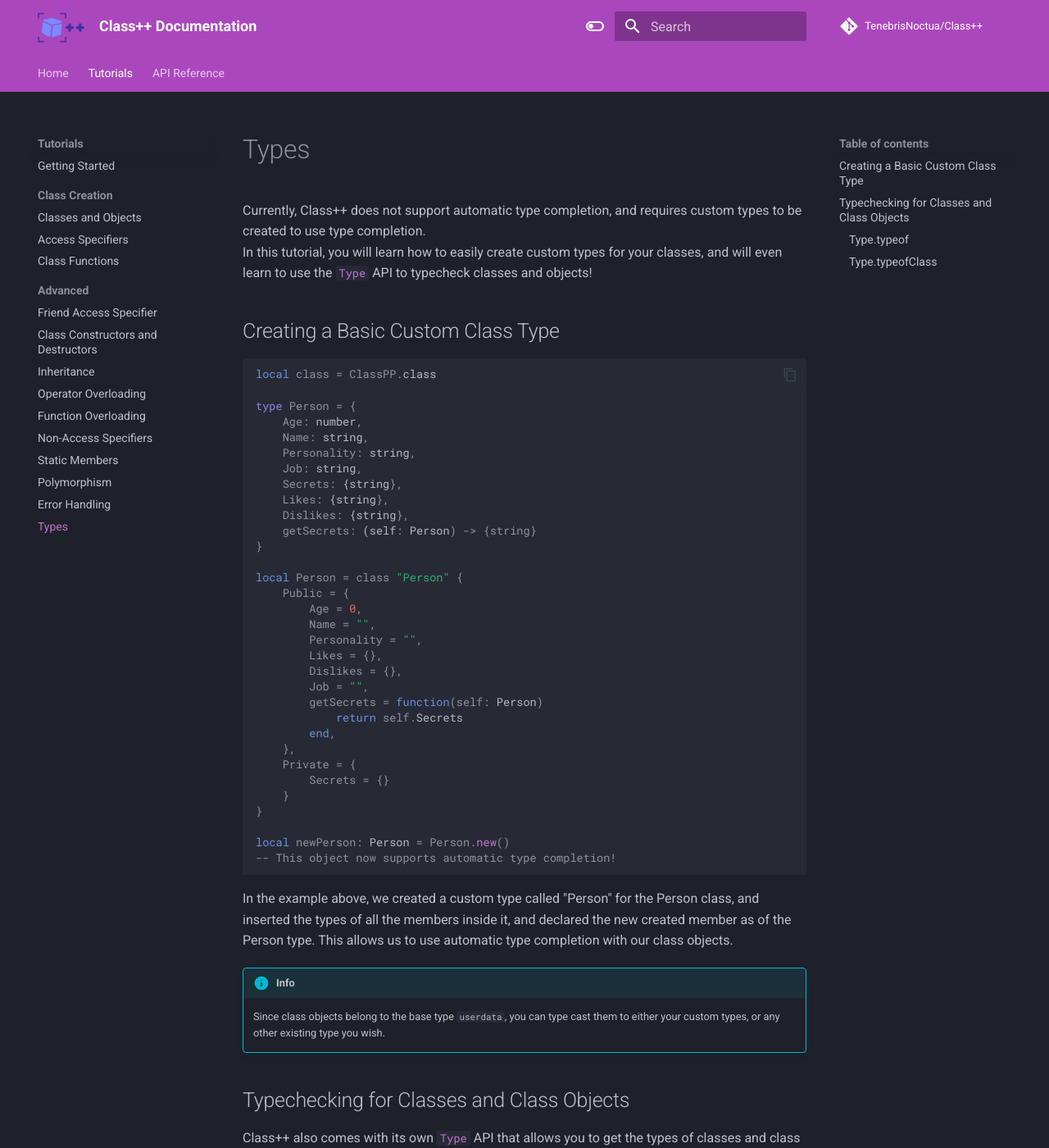
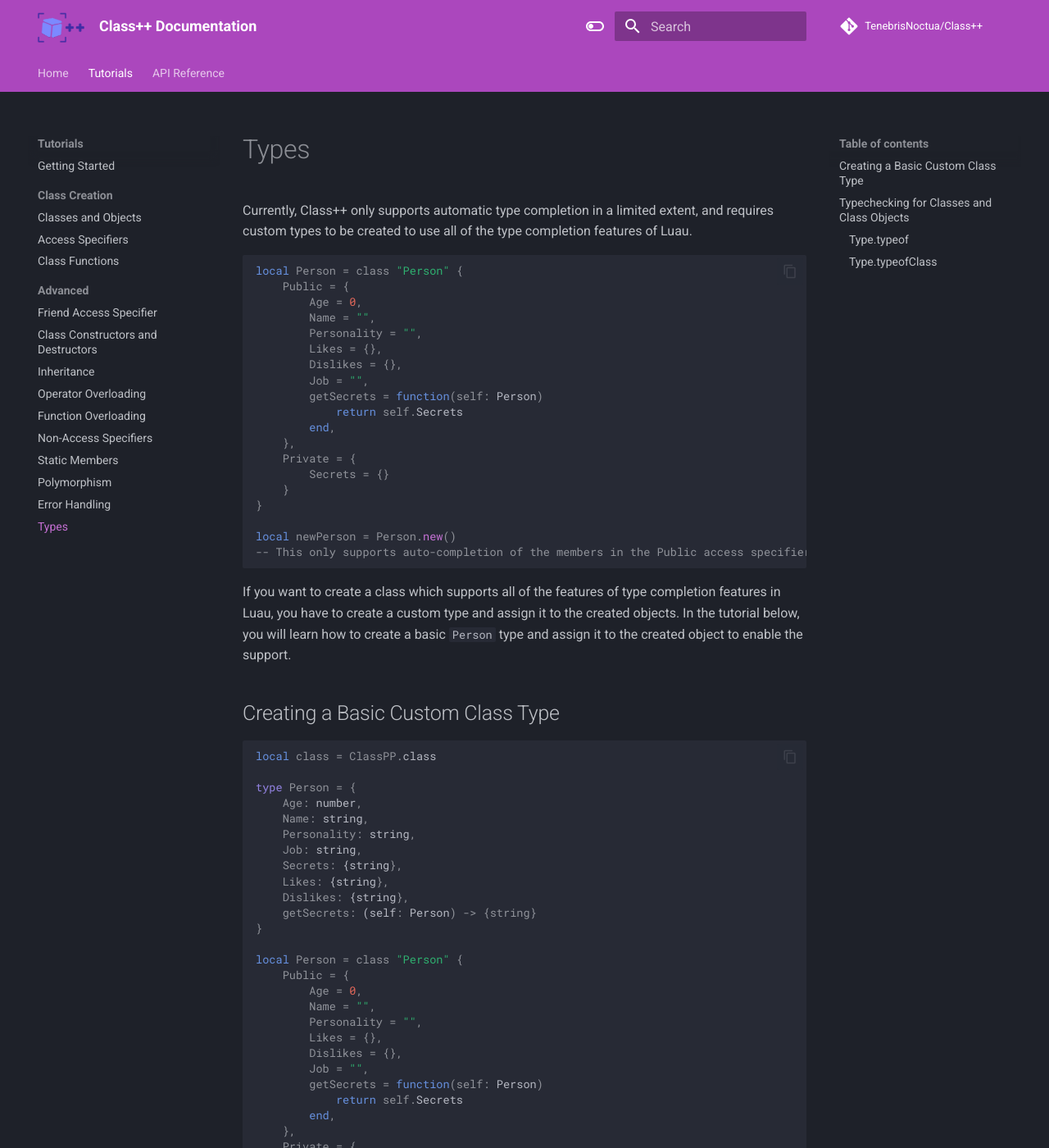
Before and after one commit to TenebrisNoctua/ClassPP, an MkDocs documentation site: the page built from docs/tutorials/types.md, in a window 1280 px wide and 1400 px high. Shown: the whole window at 82% size. Built offline with MkDocs 1.6.1 and Material for MkDocs 9.7.7, drawn with Linux system fonts in a browser that asks for light colours; comment, search, counter and statistics services are not loaded; some of the changed text lies outside the part shown.

Commit message:
Update to Release 1.1.0

````diff
--- a/docs/tutorials/types.md
+++ b/docs/tutorials/types.md
@@ -1,7 +1,30 @@
 # Types
 
-Currently, Class++ does not support automatic type completion, and requires custom types to be created to use type completion.<br>
-In this tutorial, you will learn how to easily create custom types for your classes, and will even learn to use the [`Type`](../apiReference/classFunctions/type/typeof.md) API to typecheck classes and objects!
+Currently, Class++ only supports automatic type completion in a limited extent, and requires custom types to be created to use all of the type completion features of Luau.<br>
+
+```lua
+local Person = class "Person" {
+	Public = {
+		Age = 0,
+		Name = "",
+		Personality = "",
+		Likes = {},
+		Dislikes = {},
+		Job = "",
+		getSecrets = function(self: Person)
+			return self.Secrets
+		end,
+	},
+	Private = {
+		Secrets = {}
+	}
+}
+
+local newPerson = Person.new()
+-- This only supports auto-completion of the members in the Public access specifier, and in functions, the typechecking will not work to its full extent.
+```
+
+If you want to create a class which supports all of the features of type completion features in Luau, you have to create a custom type and assign it to the created objects. In the tutorial below, you will learn how to create a basic `Person` type and assign it to the created object to enable the support.
 
 ## Creating a Basic Custom Class Type
 
@@ -37,10 +60,10 @@
 }
 
 local newPerson: Person = Person.new()
--- This object now supports automatic type completion!
+-- This object now fully supports auto-completion!
 ```
 
-In the example above, we created a custom type called "Person" for the Person class, and inserted the types of all the members inside it, and declared the new created member as of the Person type. This allows us to use automatic type completion with our class objects.
+In the example above, we created a custom type called `Person` for the Person class, and inserted the types of all the members inside it, and declared the new created object as of the Person type. This now allows us to use automatic type completion with our class objects.
 
 !!! info
     Since class objects belong to the base type `userdata`, you can type cast them to either your custom types, or any other existing type you wish.
````
Also changed, not shown: 3 other files.
